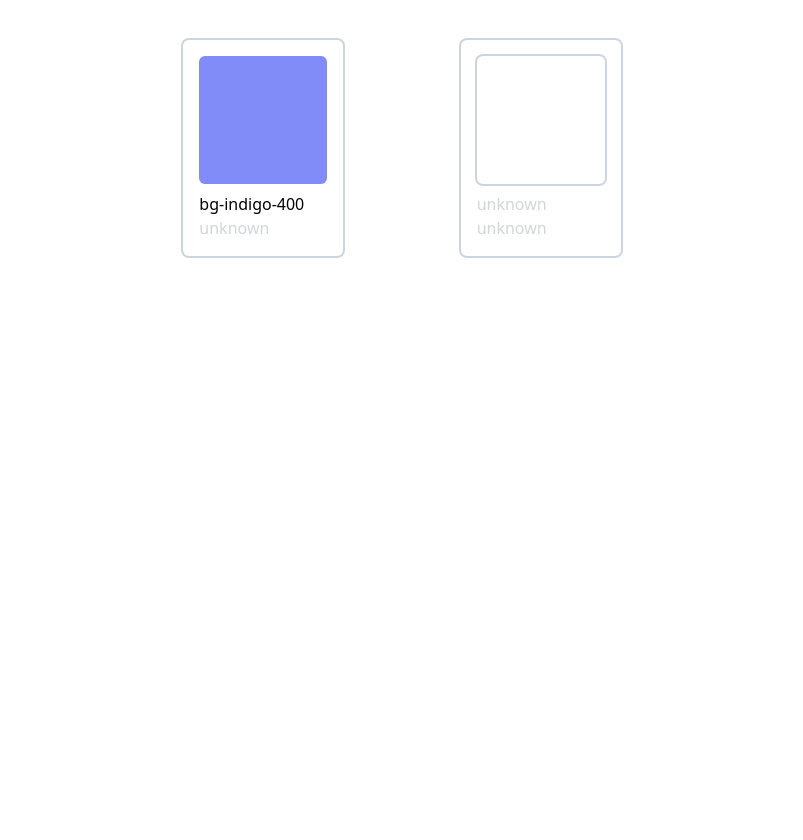
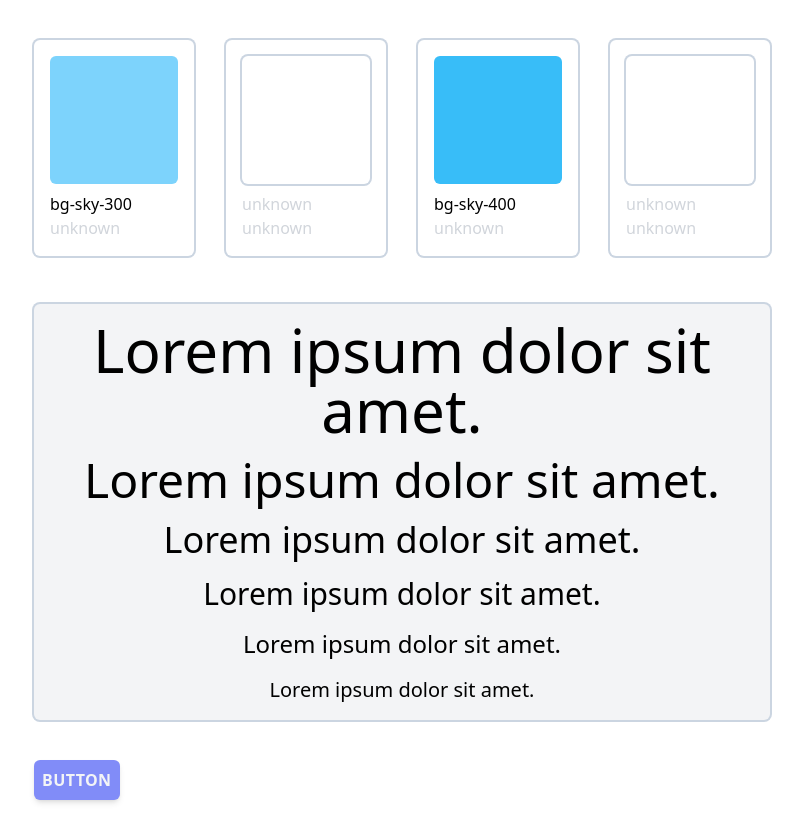
Before and after one commit to FajarMaftuhFadli/Apotheca, a Next.js app: page /design in a window 1280 px wide. Shown: the whole page, without its empty margins (238-1041 px from the left). Before the commit the page ends 800 px from the top, so only its background shows below. Built offline with nearby package versions, Linux system fonts and the light colour scheme.

Commit message:
feat(design): add header preset

```diff
--- a/pages/design/index.tsx
+++ b/pages/design/index.tsx
@@ -1,9 +1,24 @@
 export default function index() {
   return (
-    <div className="w-full p-4 py-10">
-      <div className="mx-auto flex w-full max-w-2xl justify-evenly">
-        <Card color="bg-indigo-400" />
+    <div className="mx-auto flex w-full max-w-3xl flex-col space-y-10 p-4 py-10">
+      <div className="flex w-full flex-wrap gap-8">
+        <Card color="bg-sky-300" />
         <Card />
+        <Card color="bg-sky-400" />
+        <Card />
+      </div>
+      <div className="flex flex-col space-y-4 rounded-md bg-gray-100 p-4 text-center ring-2 ring-slate-300">
+        <h1 className="text-6xl">Lorem ipsum dolor sit amet.</h1>
+        <h2 className="text-5xl">Lorem ipsum dolor sit amet.</h2>
+        <h3 className="text-4xl">Lorem ipsum dolor sit amet.</h3>
+        <h4 className="text-3xl">Lorem ipsum dolor sit amet.</h4>
+        <h5 className="text-2xl">Lorem ipsum dolor sit amet.</h5>
+        <h6 className="text-xl">Lorem ipsum dolor sit amet.</h6>
+      </div>
+      <div>
+        <button className="rounded-md bg-indigo-400 p-2 font-semibold tracking-wide text-gray-100 shadow-md">
+          BUTTON
+        </button>
       </div>
     </div>
   );
```
